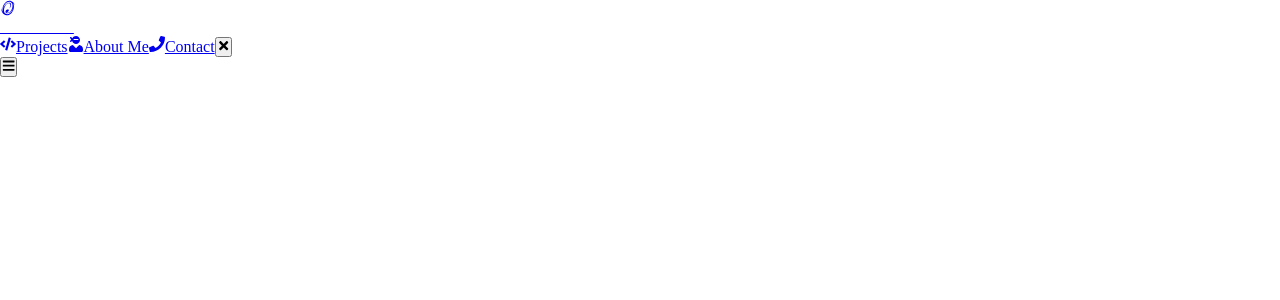
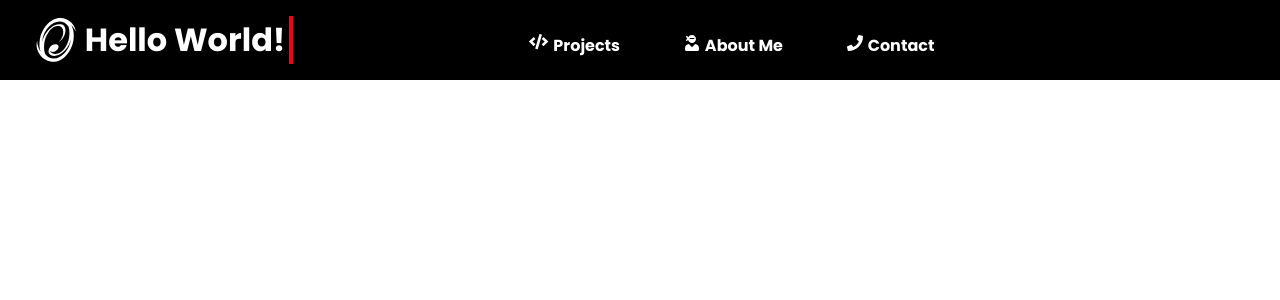
Before and after one commit to DanielOjeda25/Daniel-Alejandro-Ojeda, a React (Vite) app: page / in a window 1280 px wide. Shown: the top 300 px of the page. Built offline with nearby package versions, Linux system fonts and the light colour scheme.

Commit message:
se agregaron los estilos del navbar

```diff
--- a/src/components/Navbar/styles.css
+++ b/src/components/Navbar/styles.css
@@ -15,91 +15,161 @@
 body {
   background-color: var(--white);
 }
-.header a {
+/* Navbar */
+header {
+  display: flex;
+  align-items: center;
+  justify-content: space-between;
+  height: 80px;
+  padding: 0 2rem;
+  background-color: var(--black);
+}
+header .logo {
+  font-size: 2em;
   text-decoration: none;
+  color: var(--white);
+  display: flex;
+  align-items: center;
 }
-.header {
-  display: flex;
-  justify-content: space-between;
-  padding: 0 20px;
-  height: 50px;
-  background-color: var(--black);
-  font-family: var(--font-Nunito);
-  position: fixed;
-  top: 0;
-  left: 0;
-  right: 0;
-  z-index: 1;
+header .text-logo {
+  font-family: var(--font-Poppins);
+  font-size: 1em;
+  white-space: nowrap;
+  border-right: 4px solid;
+  border-right-color: var(--red);
+  width: 10ch;
+  animation: typing 2s steps(13), blink 0.7s infinite step-end alternate;
+  overflow: hidden;
 }
-/* ! Dejar en una linea*/
-.logo-portal{
-  width: 2rem;
-  height: 2rem;
-  display: flex;
+@keyframes typing {
+  from {
+    width: 0;
+  }
 }
-.logo .text-logo {
-  font-weight: 700;
-  color: var(--white);
+@keyframes blink {
+  50% {
+    border-color: transparent;
+  }
 }
 
-ul a {
+nav a {
+  margin: 0 2rem;
   color: var(--white);
+  text-decoration: none;
+  font-family: var(--font-Poppins);
+  font-size: 1em;
+  font-weight: 700;
+  transition: all 1.3s ease;
 }
-ul li {
-  padding: 5px;
-  margin-left: 10px;
-}
-ul li:hover {
-  transform: scale(1.1);
-  transition: 0.3s;
+nav a:hover {
+  color: var(--red);
+  -webkit-animation: bounce 0.6s linear;
+  animation: bounce 0.6s linear;
 }
 
-#hamburger-icon {
+@-webkit-keyframes bounce {
+  0% {
+    transform: translateY(0);
+  }
+  50% {
+    transform: translateY(-0.2em);
+  }
+  100% {
+    transform: translateY(0);
+  }
+}
+@keyframes bounce {
+  0% {
+    transform: translateY(0);
+  }
+  50% {
+    transform: translateY(-0.2em);
+  }
+  100% {
+    transform: translateY(0);
+  }
+}
+header .nav-btn {
+  padding: 5px;
   cursor: pointer;
-  display: none;
-  margin: auto o;
+  background: transparent;
+  border: none;
+  outline: none;
+  color: var(--white);
+  visibility: hidden;
+  opacity: 0;
+  font-size: 1.8rem;
 }
-#hamburger-icon div {
-  width: 35px;
-  height: 3px;
-  background-color: var(--white);
-  margin: 6px 0;
-  transition: 0.4s;
+.Fa-icon {
+  font-size: 1.2em;
+  margin-right: 0.3rem;
 }
-.open .bar1 {
-  -webkit-transform: rotate(-45deg) translate(-6px, 6px);
-  transform: rotate(-45deg) translate(-6px, 6px);
+.Fa-about {
+  font-size: 1em;
+  margin-right: 0.3rem;
 }
-.open .bar2 {
-  opacity: 0;
+.Fa-phone {
+  font-size: 1em;
+  margin-right: 0.3rem;
 }
-.open .bar3 {
-  -webkit-transform: rotate(45deg) translate(-6px, -8px);
-  transform: rotate(45deg) translate(-6px, -8px);
+.Fa-portal {
+  font-size: 1.5em;
+  margin-right: 0.3rem;
 }
-.open .mobile-toggle {
-  display: flex;
-  flex-direction: column;
-  align-items: center;
-  justify-content: flex-start;
+.Fa-portal:hover {
+  color: var(--red);
+  -webkit-animation: color-change-2x 2s linear infinite alternate both;
+  animation: color-change-2x 2s linear infinite alternate both;
 }
-.mobile-toggle {
-  display: none;
-  position: absolute;
-  top: 50px;
-  left: 0;
-  height: calc(100vh - 50px);
-  width: 100%;
+@-webkit-keyframes color-change-2x {
+  0% {
+    color: var(--white);
+  }
+  100% {
+    color: var(--red);
+  }
 }
-.mobile-toggle li {
-  margin-bottom: 10px;
+@keyframes color-change-2x {
+  0% {
+    color: var(--white);
+  }
+  100% {
+    color: var(--red);
+  }
 }
 
-@media only screen and (max-width: 600px) {
+/* *Medias query Navbar*/
+
+@media only screen and (max-width: 1024px) {
+  header .nav-btn {
+    visibility: visible;
+    opacity: 1;
+  }
   header nav {
-    display: none;
+    position: fixed;
+    top: 0;
+    left: 0;
+    height: 100%;
+    width: 100%;
+    display: flex;
+    flex-direction: column;
+    align-items: center;
+    justify-content: center;
+    gap: 1.5rem;
+    background-color: var(--black);
+    transition: 1.2s;
+    transform: translateY(-100vh);
   }
-  #hamburger-icon {
-    display: block;
+
+  header .responsive_nav {
+    transform: none;
+  }
+  nav .nav-close-btn {
+    position: absolute;
+    top: 2rem;
+    right: 2rem;
+  }
+  nav a {
+    font-size: 2em;
   }
 }
```
